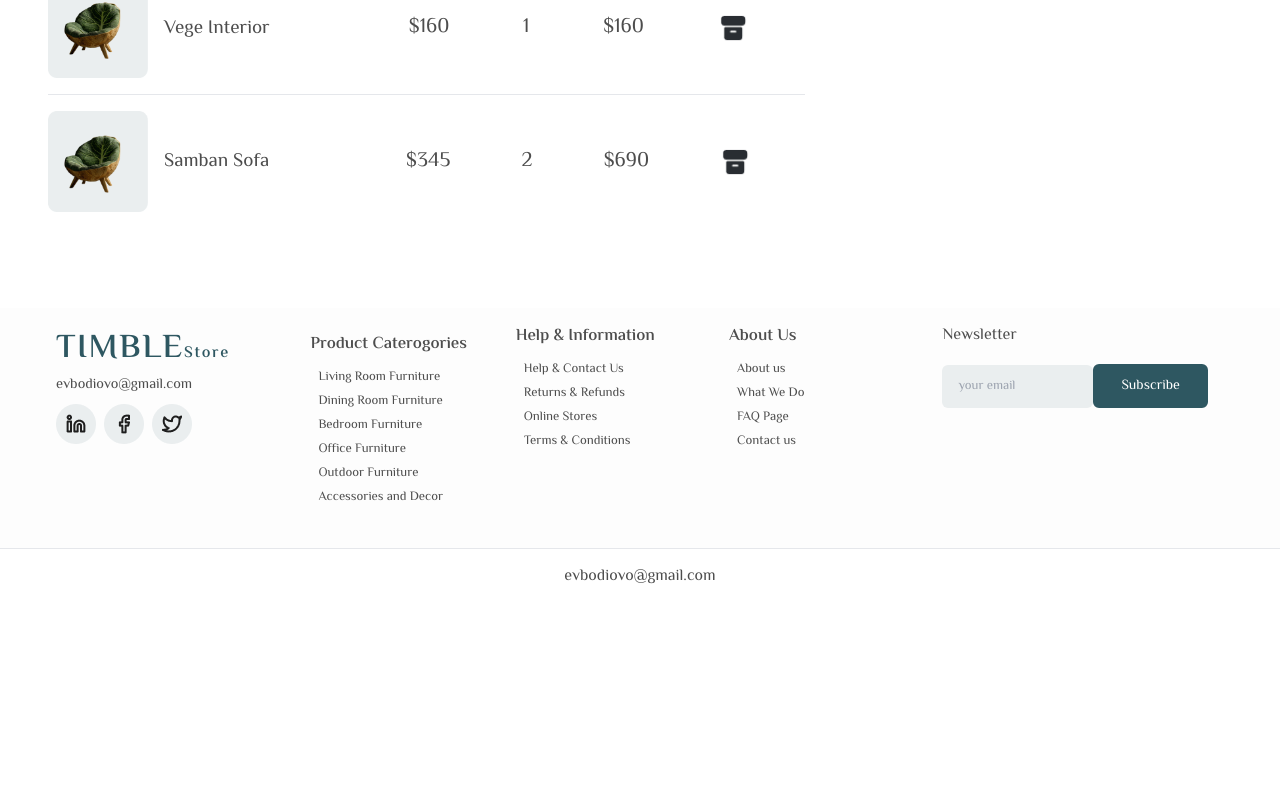
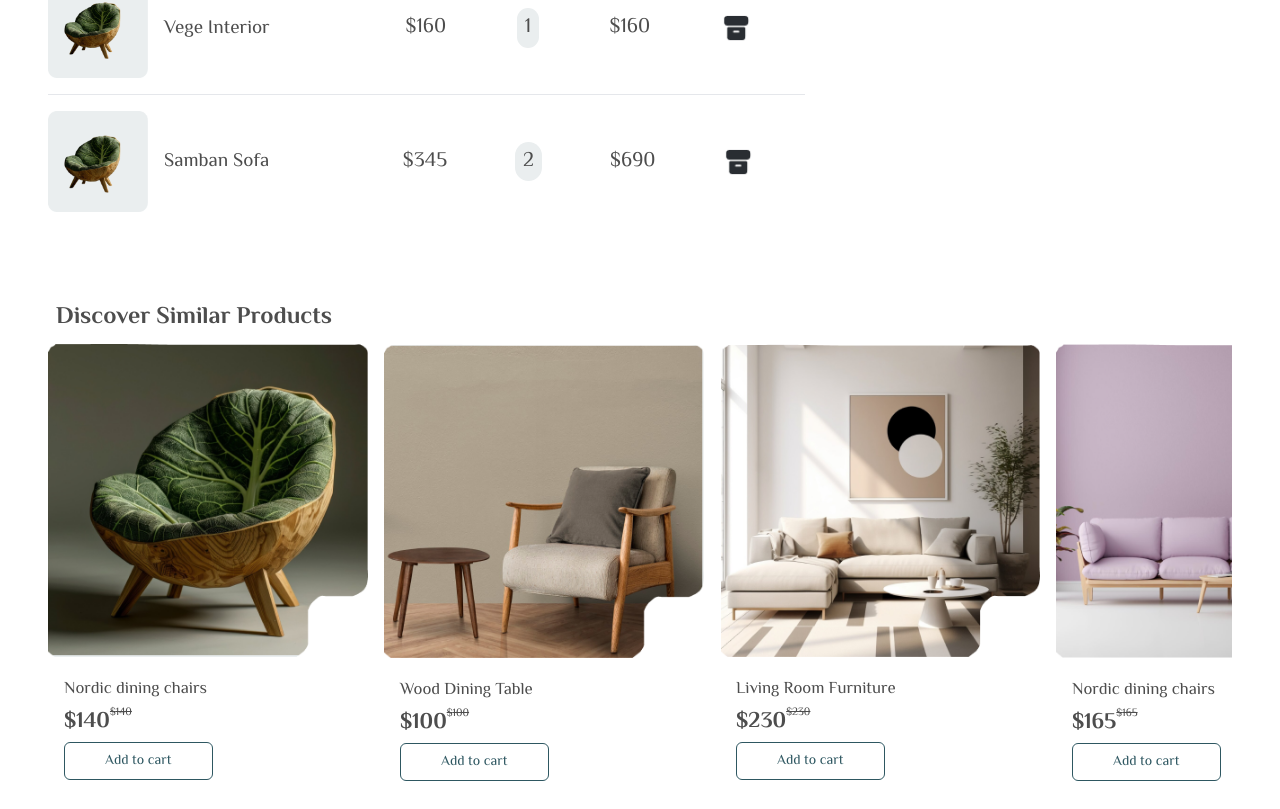
Before and after one commit to OvyEvbodi/e-commerce, a Next.js app: page /cart in a window 1280 px wide. Shown: the part 571-1380 px from the top of the page. Before the commit the page ends 1176 px from the top, so only its background shows below. Built offline with nearby package versions, Linux system fonts and the light colour scheme.

Commit message:
Add suggestions section to cart page

```diff
--- a/app/cart/CartItem.tsx
+++ b/app/cart/CartItem.tsx
@@ -19,7 +19,7 @@ const CartItem:NextPage<CartItemProps> = ({thumbnail, name, price, quantity }) =
       </div>
       <div className="md:w-3/5 text-[1.15rem] md:text-[1.3rem] gap-6 flex flex-wrap justify-evenly items-center p-2">
         <p className="">${price}</p>
-        <p>{quantity}</p>
+        <p className="bg-grey-bg p-1 px-2 rounded-full">{quantity}</p>
         <p>${quantity * price}</p>
         <Image src='/delete.png' width={30} height={40} alt={name} />
       </div>
--- a/app/cart/page.tsx
+++ b/app/cart/page.tsx
@@ -3,6 +3,7 @@
 import CartItem from "@/app/cart/CartItem";
 import { cart_list } from "@/api/data.json";
 import SmallButton from "@/components/SmallButton";
+import ProductSlide from "@/components/ProductSlide";
 import Link from "next/link";
 
 const Cart = () => {
@@ -55,9 +56,11 @@ const Cart = () => {
             <Link href="checkout">
               <SmallButton text="Proceed to checkout" flag="fill" />
             </Link>
-
           </div>
         </div>
+      </div>
+      <div>
+        <ProductSlide />
       </div>
     </main>
   )
--- /dev/null
+++ b/components/ProductSlide.tsx
@@ -0,0 +1,30 @@
+// Categories
+import { product_cards } from "@/api/data.json";
+import ArrowButton from "@/components/ArrowButton";
+import ProductCard from "./productCard";
+
+const ProductSlide = () => {
+  return (
+    <div id="product_slide" className="p-4 lg:p-12 lg:min-h-[64vh] w-full">
+      <div className="flex flex-wrap justify-between items-center p-2 ">
+        <h3 className="font-bold text-[1.5rem]">Discover Similar Products</h3>
+        {/* <div className="flex gap-4">
+          <ArrowButton text="&#8606;" flag="left"/>
+          <ArrowButton text="&#8608;" flag="right"/>
+
+        </div> */}
+      </div>
+      <div className="flex-wrap md:flex-nowrap md:overflow-x-scroll flex gap-4 items-stretch justify-evenly min-h-[300px]">
+        {
+          product_cards.map(item => (
+            <div key={item.id}>
+              <ProductCard { ...item }/>
+            </div>
+          ))
+        }
+      </div>
+    </div>
+  )
+}
+
+export default ProductSlide;
```
